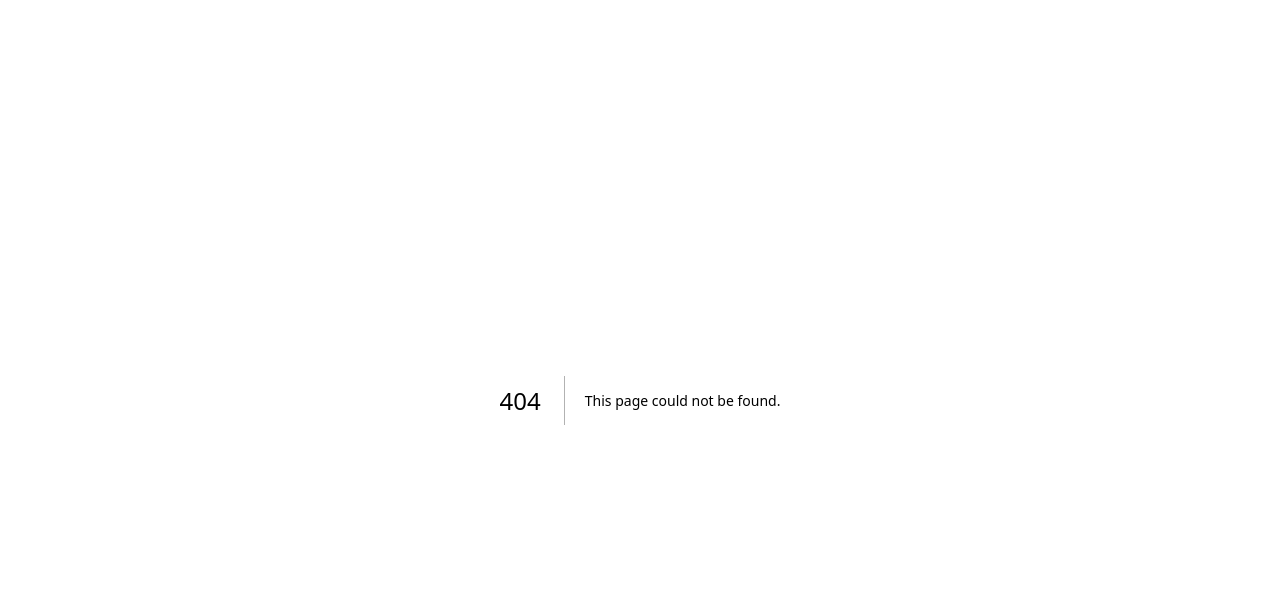
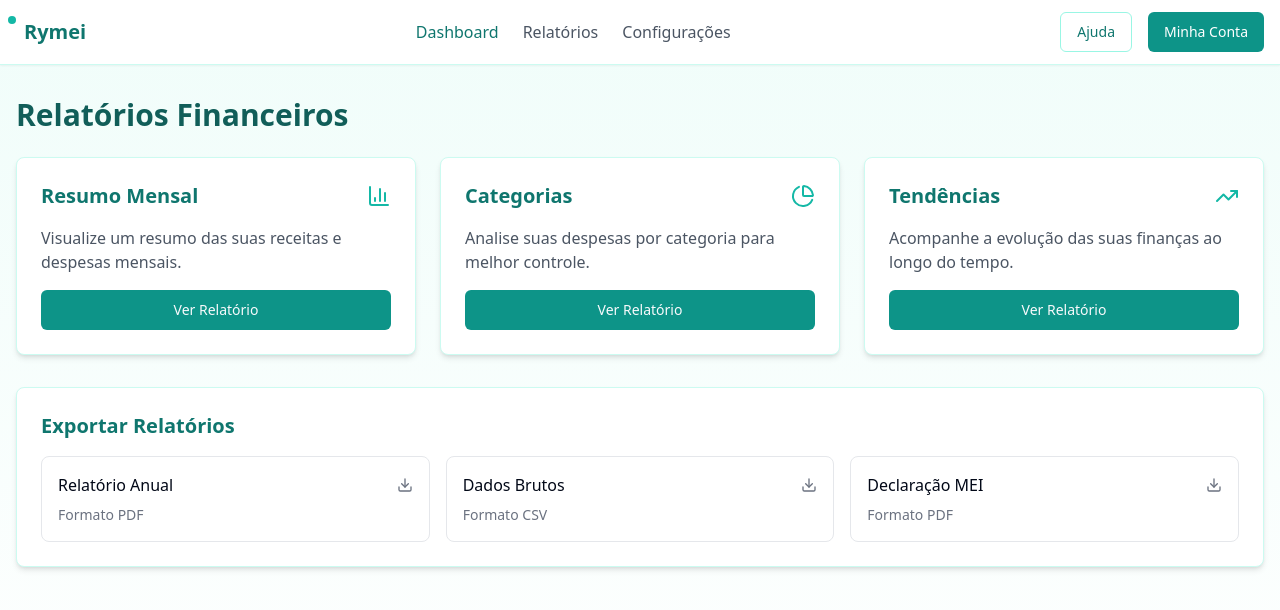
Before and after one commit to ryamsoares-s/rymei, a Next.js app in the folder frontend/: page /relatorios in a window 1280 px wide. Before the commit this address had no page. Shown: the top 610 px of the page. Built offline with nearby package versions, Linux system fonts and the light colour scheme.

Commit message:
Add page relatorios

```diff
--- /dev/null
+++ b/frontend/app/relatorios/page.tsx
@@ -0,0 +1,97 @@
+// app/relatorios/page.tsx
+import { Navbar } from "@/components/navbar";
+import { BarChart3, PieChart, TrendingUp, Download } from "lucide-react";
+import { Button } from "@/components/ui/button";
+
+export default function RelatoriosPage() {
+  return (
+    <div className="min-h-screen bg-gradient-to-b from-teal-50 to-white">
+      <Navbar />
+
+      <div className="container mx-auto px-4 py-8">
+        <h1 className="text-3xl font-bold text-teal-800 mb-6">
+          Relatórios Financeiros
+        </h1>
+
+        <div className="grid grid-cols-1 md:grid-cols-2 lg:grid-cols-3 gap-6 mb-8">
+          <div className="bg-white p-6 rounded-lg shadow-md border border-teal-100 hover:shadow-lg transition-shadow">
+            <div className="flex items-center justify-between mb-4">
+              <h2 className="text-xl font-semibold text-teal-700">
+                Resumo Mensal
+              </h2>
+              <BarChart3 className="h-6 w-6 text-teal-500" />
+            </div>
+            <p className="text-gray-600 mb-4">
+              Visualize um resumo das suas receitas e despesas mensais.
+            </p>
+            <Button className="w-full bg-teal-600 hover:bg-teal-700">
+              Ver Relatório
+            </Button>
+          </div>
+
+          <div className="bg-white p-6 rounded-lg shadow-md border border-teal-100 hover:shadow-lg transition-shadow">
+            <div className="flex items-center justify-between mb-4">
+              <h2 className="text-xl font-semibold text-teal-700">
+                Categorias
+              </h2>
+              <PieChart className="h-6 w-6 text-teal-500" />
+            </div>
+            <p className="text-gray-600 mb-4">
+              Analise suas despesas por categoria para melhor controle.
+            </p>
+            <Button className="w-full bg-teal-600 hover:bg-teal-700">
+              Ver Relatório
+            </Button>
+          </div>
+
+          <div className="bg-white p-6 rounded-lg shadow-md border border-teal-100 hover:shadow-lg transition-shadow">
+            <div className="flex items-center justify-between mb-4">
+              <h2 className="text-xl font-semibold text-teal-700">
+                Tendências
+              </h2>
+              <TrendingUp className="h-6 w-6 text-teal-500" />
+            </div>
+            <p className="text-gray-600 mb-4">
+              Acompanhe a evolução das suas finanças ao longo do tempo.
+            </p>
+            <Button className="w-full bg-teal-600 hover:bg-teal-700">
+              Ver Relatório
+            </Button>
+          </div>
+        </div>
+
+        <div className="bg-white p-6 rounded-lg shadow-md border border-teal-100">
+          <h2 className="text-xl font-semibold text-teal-700 mb-4">
+            Exportar Relatórios
+          </h2>
+
+          <div className="grid grid-cols-1 md:grid-cols-3 gap-4">
+            <div className="p-4 border border-gray-200 rounded-lg">
+              <div className="flex justify-between items-center mb-2">
+                <span className="font-medium">Relatório Anual</span>
+                <Download className="h-4 w-4 text-gray-500" />
+              </div>
+              <p className="text-sm text-gray-500">Formato PDF</p>
+            </div>
+
+            <div className="p-4 border border-gray-200 rounded-lg">
+              <div className="flex justify-between items-center mb-2">
+                <span className="font-medium">Dados Brutos</span>
+                <Download className="h-4 w-4 text-gray-500" />
+              </div>
+              <p className="text-sm text-gray-500">Formato CSV</p>
+            </div>
+
+            <div className="p-4 border border-gray-200 rounded-lg">
+              <div className="flex justify-between items-center mb-2">
+                <span className="font-medium">Declaração MEI</span>
+                <Download className="h-4 w-4 text-gray-500" />
+              </div>
+              <p className="text-sm text-gray-500">Formato PDF</p>
+            </div>
+          </div>
+        </div>
+      </div>
+    </div>
+  );
+}
```
